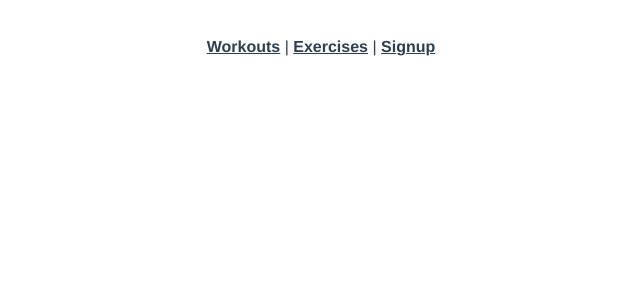
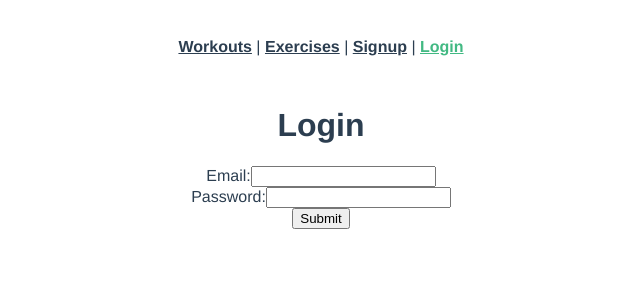
Before and after one commit to travisaknight/capstone_frontend, a Vue app: page /login in a window 1280 px wide. Shown: the top 300 px of the page, without its empty margins (319-959 px from the left). Built offline with nearby package versions, Linux system fonts and the light colour scheme.

Commit message:
Add Login

```diff
--- a/src/App.vue
+++ b/src/App.vue
@@ -6,6 +6,8 @@
       <router-link to="/exercises">Exercises</router-link>
       |
       <router-link to="/signup">Signup</router-link>
+      |
+      <router-link to="/login">Login</router-link>
     </div>
     <router-view />
   </div>
--- a/src/router.js
+++ b/src/router.js
@@ -3,6 +3,7 @@ import Router from "vue-router";
 import WorkoutIndex from "./views/WorkoutIndex.vue";
 import ExerciseIndex from "./views/ExerciseIndex.vue";
 import Signup from "./views/Signup.vue";
+import Login from "./views/Login.vue";
 
 Vue.use(Router);
 
@@ -24,6 +25,11 @@ export default new Router({
       path: "/signup",
       name: "signup",
       component: Signup
+    },
+    {
+      path: "/login",
+      name: "login",
+      component: Login
     }
   ]
 });
--- /dev/null
+++ b/src/views/Login.vue
@@ -0,0 +1,55 @@
+<template>
+  <div class="login">
+    <div class="container">
+      <form v-on:submit.prevent="submit()">
+        <h1>Login</h1>
+        <ul>
+          <li class="text-danger" v-for="error in errors">{{ error }}</li>
+        </ul>
+        <div class="form-group">
+          <label>Email:</label>
+          <input type="email" class="form-control" v-model="email" />
+        </div>
+        <div class="form-group">
+          <label>Password:</label>
+          <input type="password" class="form-control" v-model="password" />
+        </div>
+        <input type="submit" class="btn btn-primary" value="Submit" />
+      </form>
+    </div>
+  </div>
+</template>
+
+<script>
+import axios from "axios";
+
+export default {
+  data: function() {
+    return {
+      email: "",
+      password: "",
+      errors: []
+    };
+  },
+  methods: {
+    submit: function() {
+      var params = {
+        email: this.email,
+        password: this.password
+      };
+      axios
+        .post("/api/sessions", params)
+        .then(response => {
+          axios.defaults.headers.common["Authorization"] = "Bearer " + response.data.jwt;
+          localStorage.setItem("jwt", response.data.jwt);
+          this.$router.push("/");
+        })
+        .catch(error => {
+          this.errors = ["Invalid email or password."];
+          this.email = "";
+          this.password = "";
+        });
+    }
+  }
+};
+</script>
```
